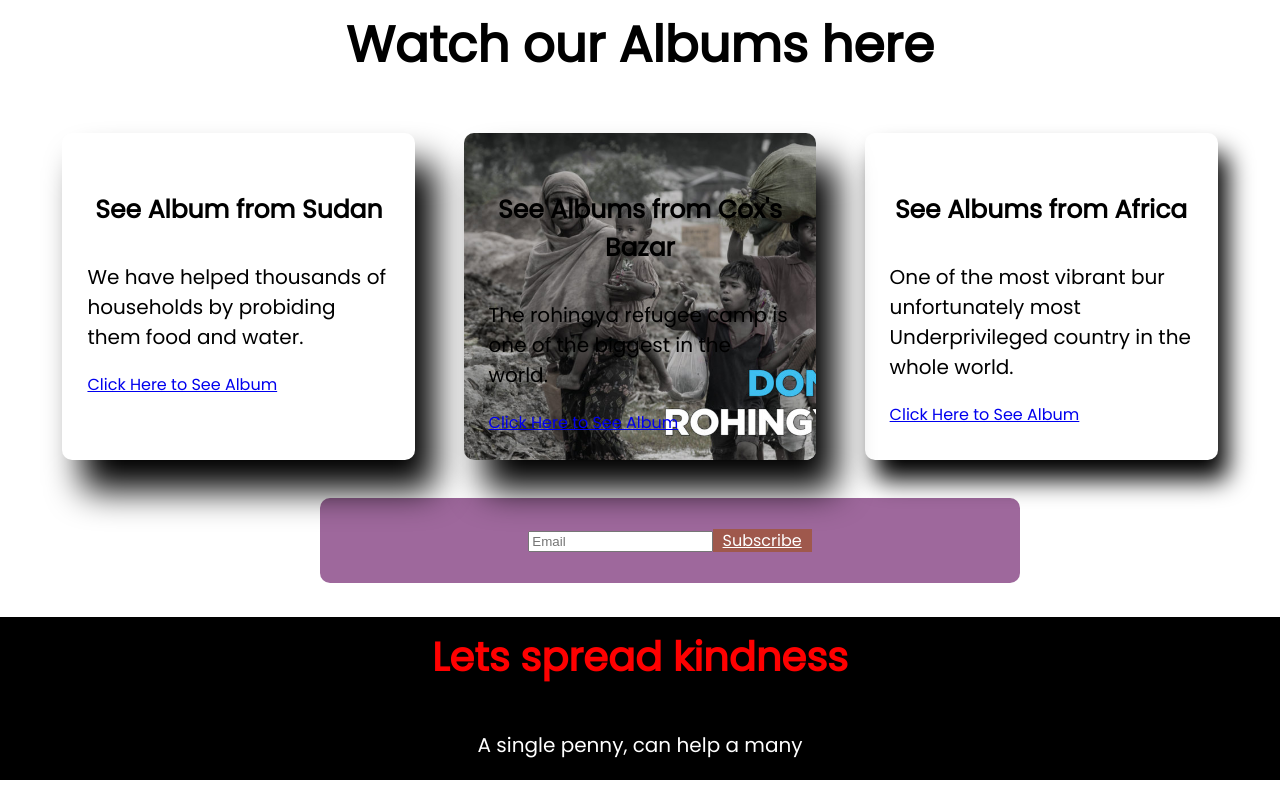
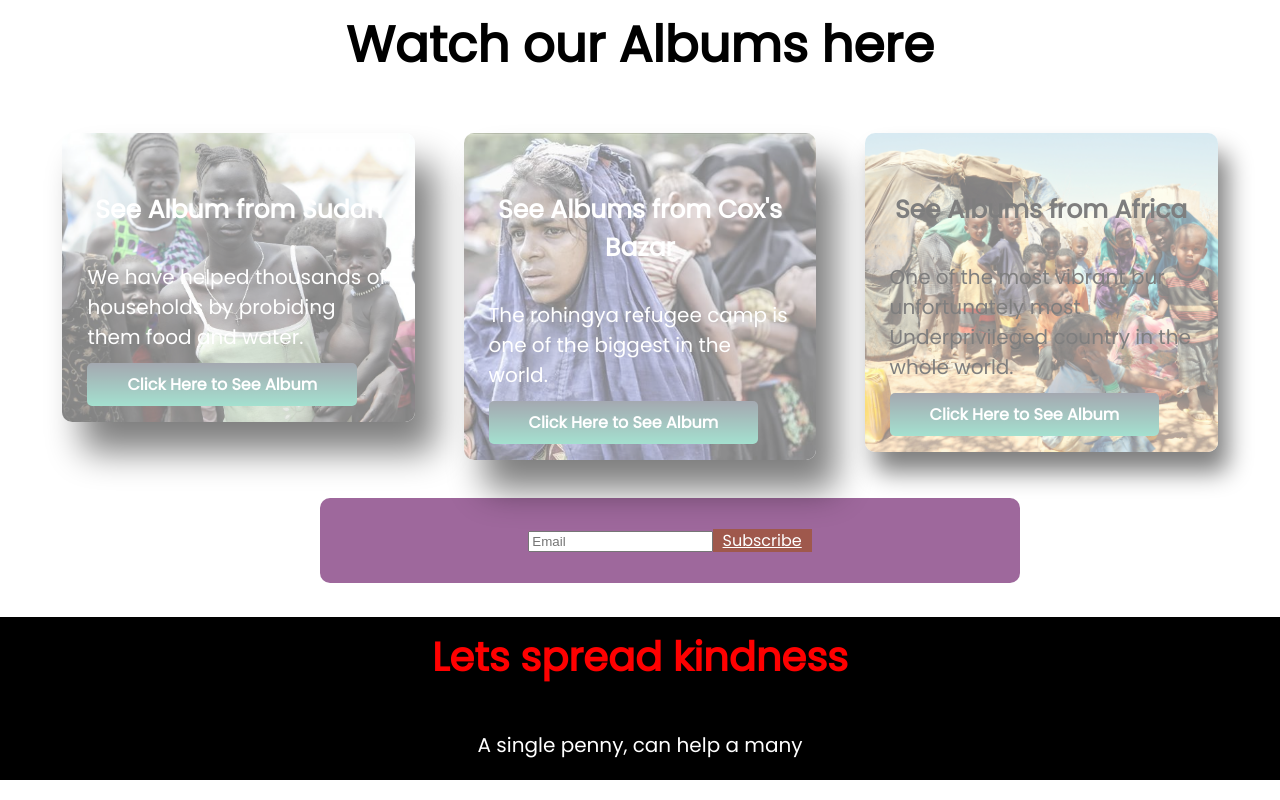
Before and after one commit to ridoysajjad/donate-today, a plain HTML site: page index.html in a window 1280 px wide. Shown: the part 3394-4194 px from the top of the page. Drawn offline with Linux system fonts and the light colour scheme.

Commit message:
donations pic

```diff
--- a/index.html
+++ b/index.html
@@ -107,19 +107,19 @@
             <div id="sudan">
                 <h4 class="sudan"><strong>See Album from Sudan</strong></h4>
                 <p>We have helped thousands of households by probiding them food and water.</p>
-                <a target="_blank" href="https://blogs.worldbank.org/water/road-recovery-how-sudan-saving-its-water-sector">Click Here to See Album</a>
+                <a class="donate-now-butt" target="_blank" href="https://www.oikoumene.org/news/we-need-support-for-the-people-of-south-sudan-and-just-peace">Click Here to See Album</a>
             </div>
 
             <div id="rohingya">
                 <h4 class="rohingya"><strong>See Albums from Cox's Bazar</strong></h4>
                 <p>The rohingya refugee camp is one of the biggest in the world.</p>
-                <a target="_blank" href="https://blogs.worldbank.org/water/road-recovery-how-sudan-saving-its-water-sector">Click Here to See Album</a>
+                <a class="donate-now-butt" target="_blank" href="https://www.aa.com.tr/en/asia-pacific/rohingya-reject-myanmars-foreign-citizen-offer/1544425">Click Here to See Album</a>
             </div>
 
             <div id="africa">
                 <h4 class="africa"><strong>See Albums from Africa</strong> </h4>
                 <p>One of the most vibrant bur unfortunately most Underprivileged country in the whole world.</p>
-                <a target="_blank" href="https://blogs.worldbank.org/water/road-recovery-how-sudan-saving-its-water-sector">Click Here to See Album</a>
+                <a class="donate-now-butt" target="_blank" href="https://www.unhcr.org/news/press/2020/11/5fb268744/first-central-african-refugees-return-drc-since-covid-19-outbreak.html">Click Here to See Album</a>
         </div>
 
     </section>
--- a/style.css
+++ b/style.css
@@ -45,18 +45,9 @@ p {
     opacity: 0.7;
 }
 
-.bg-image2 {
-    background-image: url(images/water crisis in sudan.jpg);
-    background-size: cover;
-    background-position: center;
-    height: 100%;
-    background-repeat: no-repeat;
-    opacity: 0.7;
-}
-
-.donate-now-button {
+.donate-now-butt {
     text-decoration: none;
-    background-image: linear-gradient(rgb(34, 255, 0), rgb(75, 195, 161));
+    background-image: linear-gradient(rgb(75, 84, 100), rgb(75, 195, 161));
     padding: 10px 40px;
     border-radius: 5px;
     color: white;
@@ -219,34 +210,57 @@ p {
 
 #sudan {
     text-align: left;
+    color: white;
     width: 40%;
     margin-left: 2%;
     margin-right: 2%;
     padding: 25px;
     border-radius: 10px;
     box-shadow: 20px 30px 35px black;
+
+    background-image: url(images/sudan-album.jpg);
+    background-size: cover;
+    background-position: center;
+    height: 100%;
+    background-repeat: no-repeat;
+    opacity: 0.5;
 }
 
 #rohingya {
-    background-image: url(images/rohingya.jpg);
-    background-size: cover;
     text-align: left;
+    color: white;
     width: 40%;
     margin-left: 2%;
     margin-right: 2%;
     padding: 25px;
     border-radius: 10px;
     box-shadow: 20px 30px 35px black;
+
+    background-image: url(images/rohingya-album.jpg);
+    background-size: cover;
+    background-position: center;
+    height: 100%;
+    background-repeat: no-repeat;
+    opacity: 0.5;
 }
 
 #africa {
     text-align: left;
+    color: white;
     width: 40%;
     margin-left: 2%;
     margin-right: 2%;
     padding: 25px;
     border-radius: 10px;
     box-shadow: 10px 20px 25px black;
+    color: black;
+
+    background-image: url(images/africa-album.jpg);
+    background-size: cover;
+    background-position: center;
+    height: 100%;
+    background-repeat: no-repeat;
+    opacity: 0.5;
 }
 
 .sudan {
```
Also changed, not shown: images/africa-album.jpg (added), images/food.jpg (deleted), images/rohingya-album.jpg (added), images/sudan-album.jpg (added), 1 other file.
